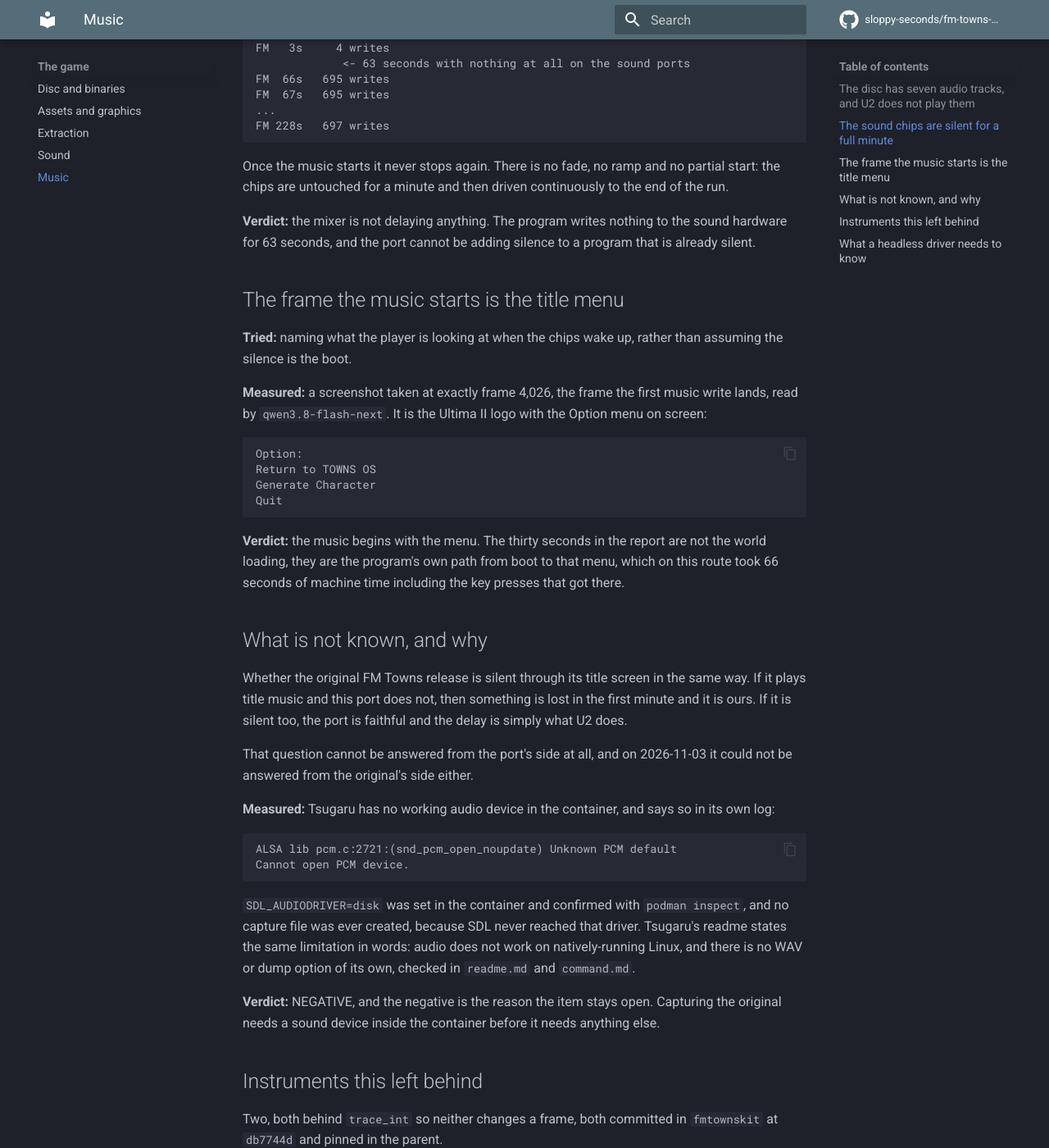
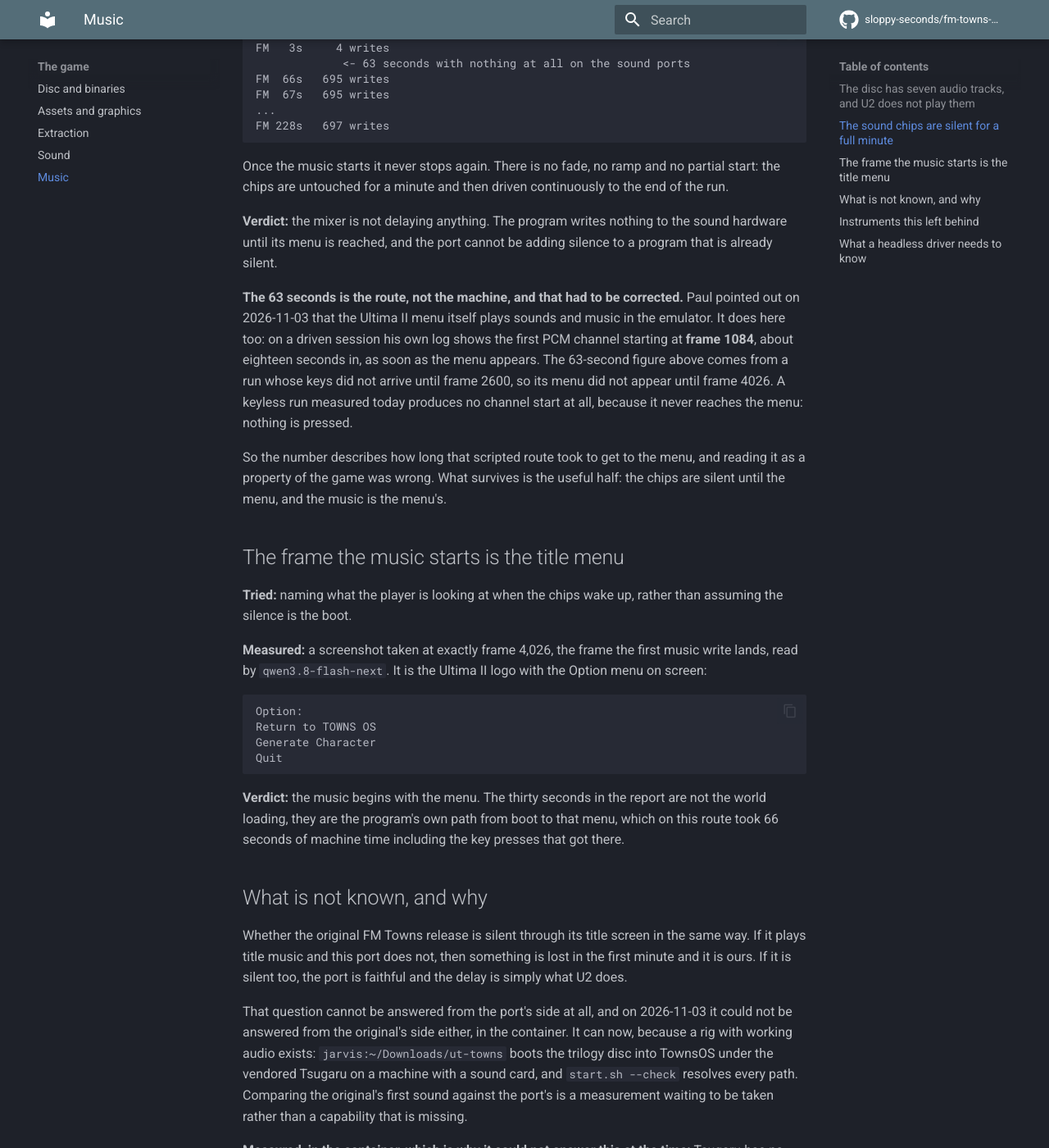
Before and after one commit to sloppy-seconds/fm-towns-ultima, an MkDocs documentation site: the page built from docs/music.md, in a window 1280 px wide and 1400 px high, scrolled down 1659 px. Shown: the whole window at 82% size. Built offline with MkDocs 1.6.1 and Material for MkDocs 9.7.7, drawn with Linux system fonts in a browser that asks for light colours; comment, search, counter and statistics services are not loaded; some of the changed text lies outside the part shown.

Commit message:
docs: the 63-second silence was the route, not the machine
Paul corrected me: Ultima II's own menu plays sounds and music in the emulator. It does in the port too. His own session log
shows the first PCM channel starting at frame 1084, about eighteen seconds in, as soon as the menu appears.

The 63-second figure in docs/music.md came from a run whose keys did not arrive until frame 2600, so its menu did not appear
until frame 4026. A keyless run measured today produces no channel start at all, because it never reaches the menu. The
number described that route's boot time and was written down as though it were a property of the game, which is the exact
shape of error this repository keeps catching.

The useful half survives and is sharpened: the chips are silent until the menu, and the music is the menu's.

Also recorded: the reference rig now exists. jarvis:~/Downloads/ut-towns boots the disc into TownsOS under the vendored
Tsugaru on a machine with sound, so the original-versus-port comparison is a measurement waiting to be taken rather than a
missing capability.

````diff
--- a/docs/music.md
+++ b/docs/music.md
@@ -70,8 +70,17 @@ FM 228s   697 writes
 Once the music starts it never stops again. There is no fade, no ramp and no partial start: the chips are untouched for
 a minute and then driven continuously to the end of the run.
 
-**Verdict:** the mixer is not delaying anything. The program writes nothing to the sound hardware for 63 seconds, and
-the port cannot be adding silence to a program that is already silent.
+**Verdict:** the mixer is not delaying anything. The program writes nothing to the sound hardware until its menu is
+reached, and the port cannot be adding silence to a program that is already silent.
+
+**The 63 seconds is the route, not the machine, and that had to be corrected.** Paul pointed out on 2026-11-03 that the
+Ultima II menu itself plays sounds and music in the emulator. It does here too: on a driven session his own log shows the
+first PCM channel starting at **frame 1084**, about eighteen seconds in, as soon as the menu appears. The 63-second figure
+above comes from a run whose keys did not arrive until frame 2600, so its menu did not appear until frame 4026. A keyless
+run measured today produces no channel start at all, because it never reaches the menu: nothing is pressed.
+
+So the number describes how long that scripted route took to get to the menu, and reading it as a property of the game was
+wrong. What survives is the useful half: the chips are silent until the menu, and the music is the menu's.
 
 ## The frame the music starts is the title menu
 
@@ -98,9 +107,13 @@ this port does not, then something is lost in the first minute and it is ours. I
 faithful and the delay is simply what U2 does.
 
 That question cannot be answered from the port's side at all, and on 2026-11-03 it could not be answered from the
-original's side either.
+original's side either, in the container. It can now, because a rig with working audio exists: `jarvis:~/Downloads/ut-towns`
+boots the trilogy disc into TownsOS under the vendored Tsugaru on a machine with a sound card, and `start.sh --check`
+resolves every path. Comparing the original's first sound against the port's is a measurement waiting to be taken rather
+than a capability that is missing.
 
-**Measured:** Tsugaru has no working audio device in the container, and says so in its own log:
+**Measured, in the container, which is why it could not answer this at the time:** Tsugaru has no working audio device
+there, and says so in its own log:
 
 ```
 ALSA lib pcm.c:2721:(snd_pcm_open_noupdate) Unknown PCM default
````
Also changed, not shown: 1 other file.
